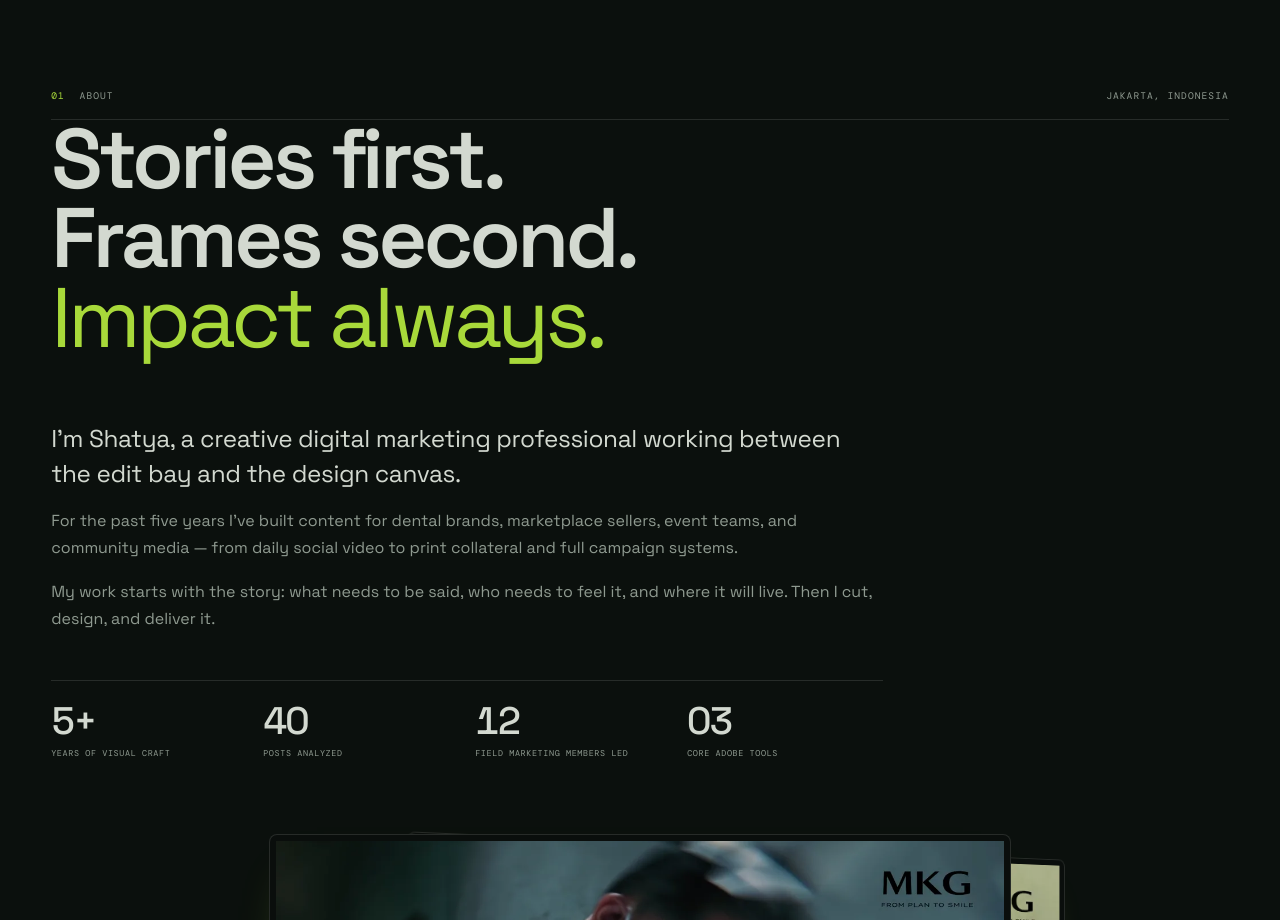
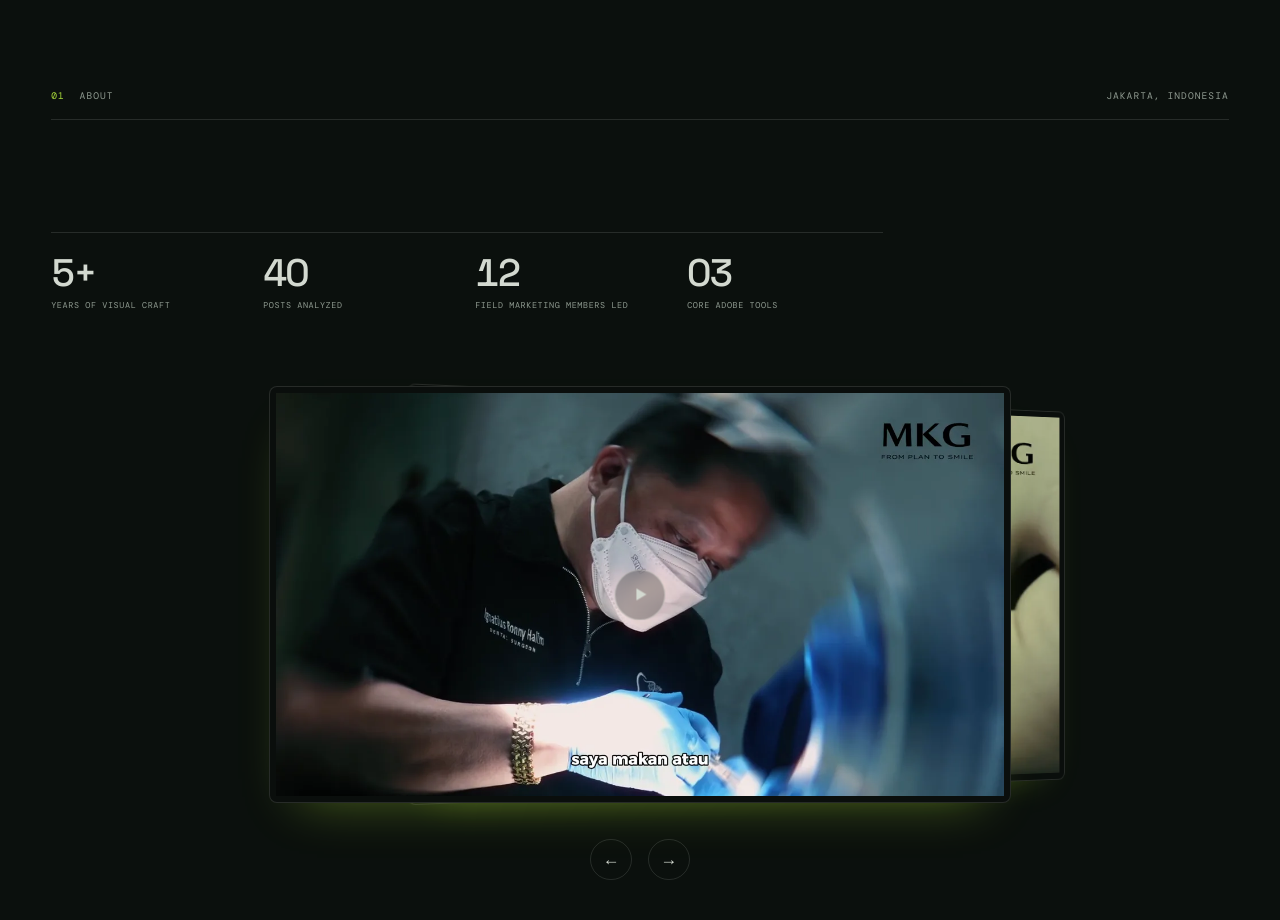
Before and after one commit to Shatyagian/Portfolio-2026, a plain HTML site: page index.html in a window 1280 px wide. Shown: the part 900-1820 px from the top of the page. Drawn offline with Linux system fonts and the light colour scheme.

Commit message:
Remove About intro copy

```diff
--- a/index.html
+++ b/index.html
@@ -157,17 +157,12 @@
     <section class="wf-section wf-section--paper" id="about" aria-labelledby="about-title">
       <div class="wf-wrap">
         <div class="wf-section__head reveal">
-          <p class="wf-label"><span>01</span> About</p>
+          <p class="wf-label" id="about-title"><span>01</span> About</p>
           <p class="wf-label">Jakarta, Indonesia</p>
         </div>
 
-        <h2 id="about-title" class="wf-h2 wf-about__title reveal">Stories first.<br>Frames second.<br><em>Impact always.</em></h2>
-
         <div class="wf-about__grid">
           <div class="wf-about__copy reveal">
-            <p class="wf-lead">I'm Shatya, a creative digital marketing professional working between the edit bay and the design canvas.</p>
-            <p>For the past five years I've built content for dental brands, marketplace sellers, event teams, and community media — from daily social video to print collateral and full campaign systems.</p>
-            <p>My work starts with the story: what needs to be said, who needs to feel it, and where it will live. Then I cut, design, and deliver it.</p>
             <div class="wf-facts">
               <div><strong data-count="5" data-count-suffix="+">5+</strong><span>Years of visual craft</span></div>
               <div><strong data-count="40">40</strong><span>Posts analyzed</span></div>
```
